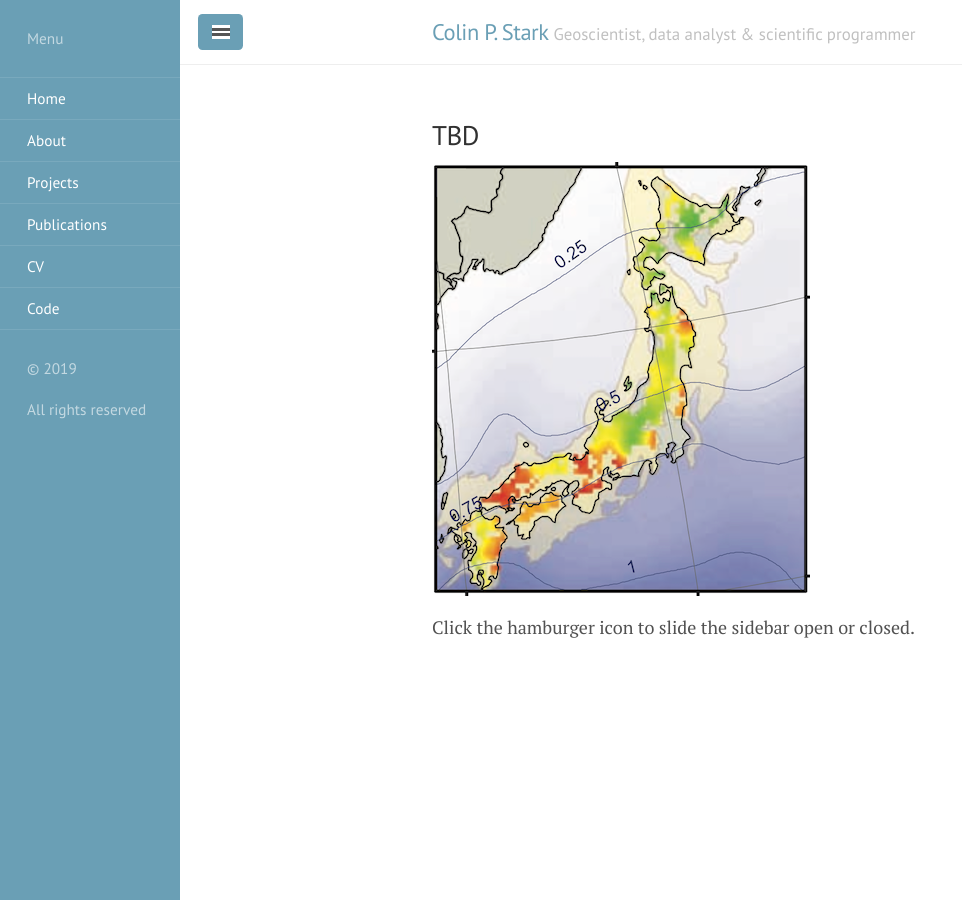
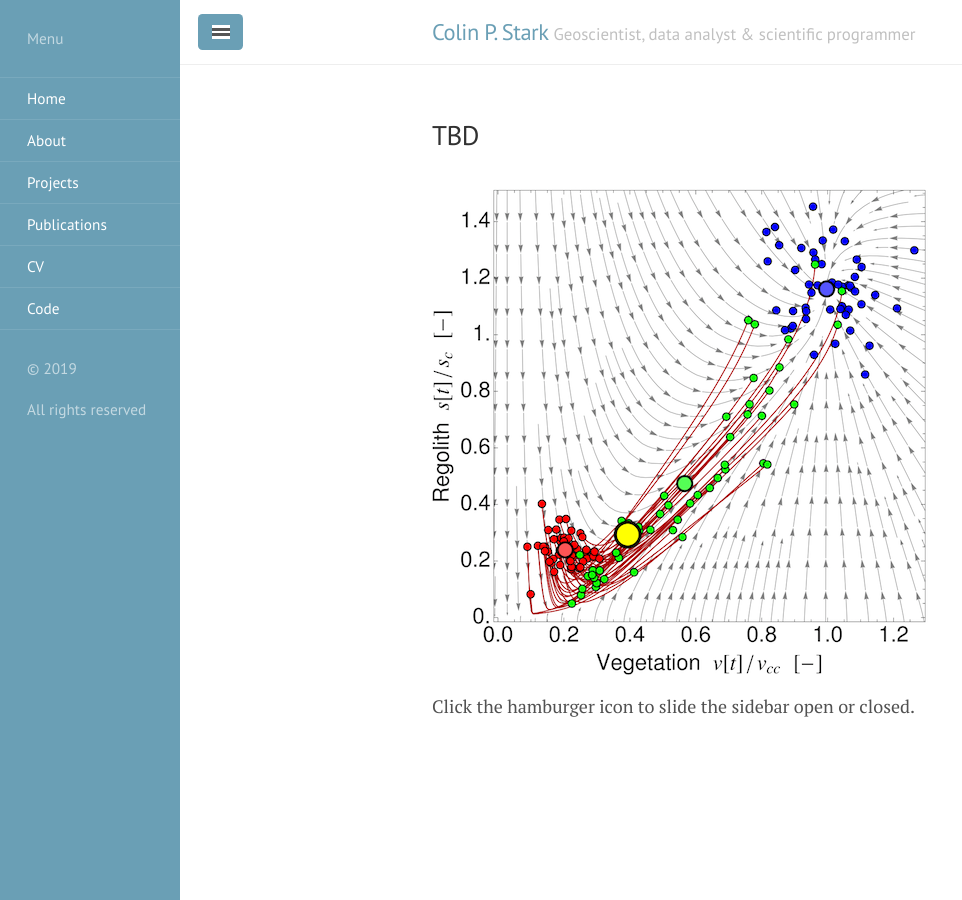
Before and after one commit to cstarkjp/cstarkjp.github.io, a Jekyll site: the page built from index.html, in a window 1280 px wide. Shown: the whole page, without its empty margins (0-962 px from the left). Built offline with Jekyll 4.4.1, drawn with Linux system fonts in a browser that asks for light colours; the list of posts is cut into pages by our own code.

Commit message:
Revise home

```diff
--- a/index.html
+++ b/index.html
@@ -7,8 +7,8 @@ title: Home
 <h2> TBD </h2>
 
 <p>
-	<!-- <img src="img/phasePortrait.png" alt="Ecogeomorphic dynamics">	 -->
-	<img src="img/Japan_sinuosity.png" alt="Japan bedrock channel sinuosity">
+	<img src="img/phasePortrait.png" alt="Ecogeomorphic dynamics">
+	<!-- <img src="img/Japan_sinuosity.png" alt="Japan bedrock channel sinuosity">	 -->
 </p>
 <p>
 	Click the hamburger icon to slide the sidebar open or closed.
```
